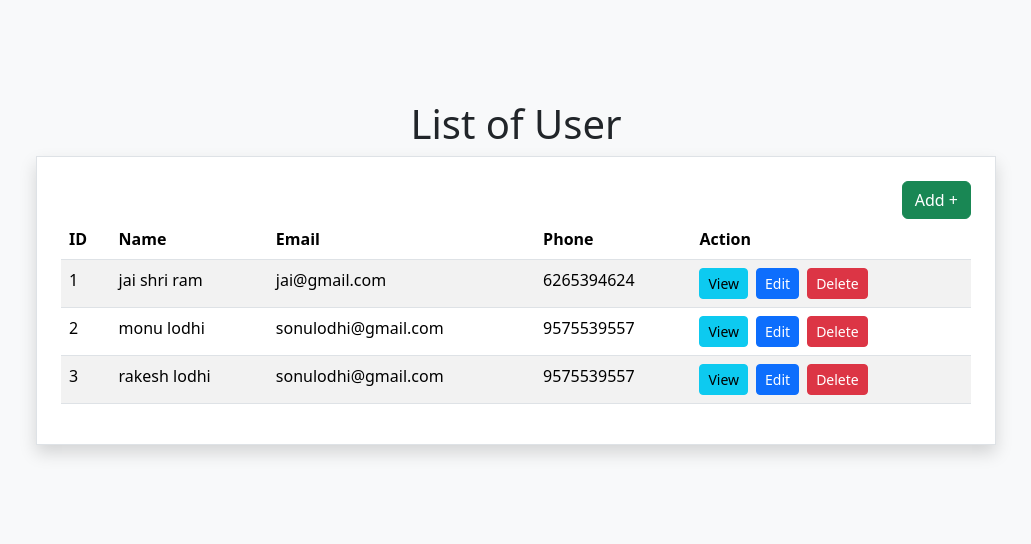
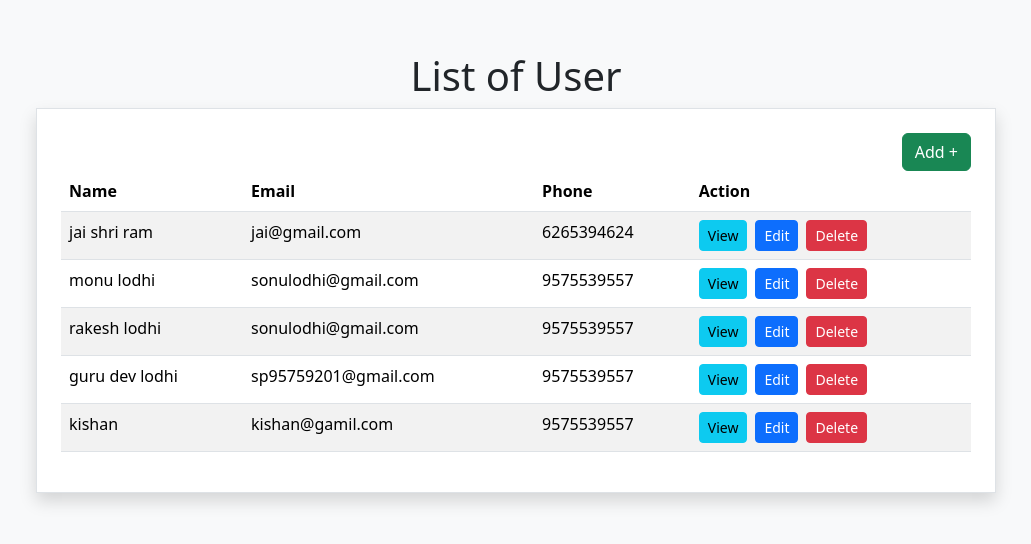
Before and after one commit to sonulodhi142/CRUD_IN_REACT, a React (Vite) app: page / in a window 1280 px wide. Shown: the part 128-672 px from the top of the page, without its empty margins (124-1155 px from the left). Built offline with nearby package versions, Linux system fonts and the light colour scheme; data requests are answered from the project's data file.

Commit message:
corrections

```diff
--- a/db.json
+++ b/db.json
@@ -17,6 +17,18 @@
       "name": "rakesh lodhi",
       "email": "sonulodhi@gmail.com",
       "phone": "9575539557"
+    },
+    {
+      "id": "76cf",
+      "name": "guru dev lodhi",
+      "email": "sp95759201@gmail.com",
+      "phone": "9575539557"
+    },
+    {
+      "id": "57fb",
+      "name": "kishan",
+      "email": "kishan@gamil.com",
+      "phone": "9575539557"
     }
   ]
 }
--- a/src/components/Create.jsx
+++ b/src/components/Create.jsx
@@ -1,9 +1,10 @@
 import axios from 'axios'
 import React, { useState } from 'react'
-import { Link } from 'react-router-dom'
+import { Link, useNavigate } from 'react-router-dom'
 
 
 const Create = () => {
+  const navigate = useNavigate()
   const [values, setvalues] = useState({
     name :"",
     email : "",
@@ -17,7 +18,8 @@ const handleChange = (e) =>{
 const handleSubmit = (e) =>{
   e.preventDefault()
   axios.post('http://localhost:3000/users', values)
-  .then(result => console.log(result))
+  .catch(error => console.log(error));
+  navigate('/')
 }
   return (
     <div className='d-flex flex-column justify-content-center align-items-center bg-light vh-100'>
--- a/src/components/Home.jsx
+++ b/src/components/Home.jsx
@@ -30,7 +30,6 @@ const Home = () => {
         <table className='table table-striped'>
           <thead>
             <tr>
-              <th>ID</th>
               <th>Name</th>
               <th>Email</th>
               <th>Phone</th>
@@ -41,7 +40,6 @@ const Home = () => {
             {
               data.map((d, i) => (
                 <tr key={i}>
-                  <td>{d.id}</td>
                   <td>{d.name}</td>
                   <td>{d.email}</td>
                   <td>{d.phone}</td>
--- a/src/components/Read.jsx
+++ b/src/components/Read.jsx
@@ -22,7 +22,6 @@ const Read = () => {
         <table className='table table-striped'>
           <thead>
             <tr>
-              <th>ID</th>
               <th>Name</th>
               <th>Email</th>
               <th>Phone</th>
@@ -32,7 +31,6 @@ const Read = () => {
           <tbody>
 
                 <tr >
-                  <td>{data.id}</td>
                   <td>{data.name}</td>
                   <td>{data.email}</td>
                   <td>{data.phone}</td>
--- a/src/components/Update.jsx
+++ b/src/components/Update.jsx
@@ -26,7 +26,7 @@ const Update = () => {
   const handleUpdate = (e) =>{
     e.preventDefault()
     axios.put('http://localhost:3000/users/'+id, values)
-    .then(result => console.log(result))
+    .catch(error => console.log(error));
     navigate('/')
   }
 
```
